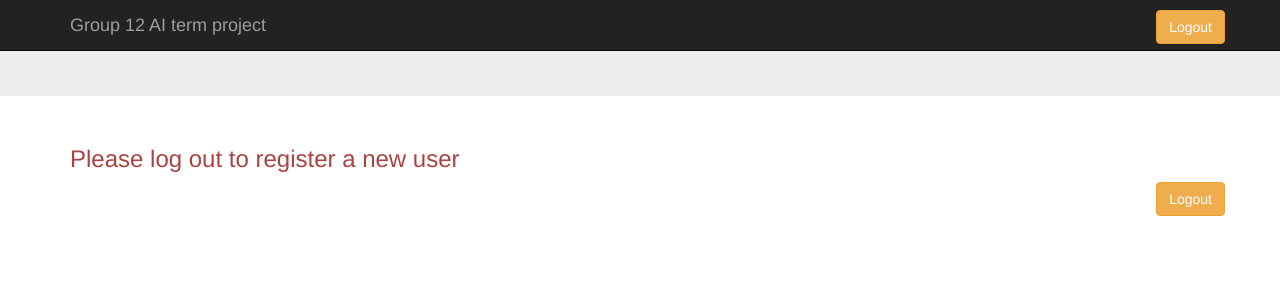
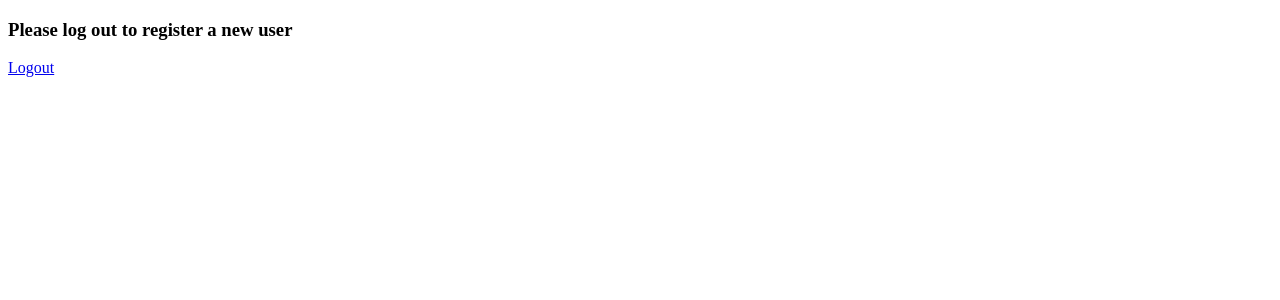
Before and after one commit to garcianavalon/NexToU, a Django app: template templates/registration/registration_form.html in a window 1280 px wide. Shown: the top 300 px of the page. Run offline with Django 3.2, Linux system fonts and the light colour scheme; the template is opened without the code that fills it, so the values that code supplies are empty; the visitor is signed in with stand-in values (Sample User, id 1); some libraries are stand-ins or nearby versions.

Commit message:
Fixed templates
very basic html templates for now

```diff
--- a/templates/base.html
+++ b/templates/base.html
@@ -1,66 +1,22 @@
 <!DOCTYPE html>
 <html lang="en">
   <head>
-    {% load static from staticfiles %}
     <meta charset="utf-8">
     <meta http-equiv="X-UA-Compatible" content="IE=edge">
     <meta name="viewport" content="width=device-width, initial-scale=1.0">
     <meta name="description" content="">
     <meta name="author" content="">
 
-    <title>{% block title %}Anti-Partypooper{% endblock %}</title>
+    <title>{% block title %}NexToU{% endblock %}</title>
 
-    <!-- Bootstrap -->
-    <link href="{% static "css/bootstrap.min.css" %}" rel="stylesheet">
-
-    <!-- Custom styles for this template -->
 
   </head>
 
   <body>
 
-    <div class="navbar navbar-inverse navbar-fixed-top" role="navigation">
-      <div class="container">
-        <div class="navbar-header">
-          <button type="button" class="navbar-toggle" data-toggle="collapse" data-target=".navbar-collapse">
-            <span class="sr-only">Toggle navigation</span>
-            <span class="icon-bar"></span>
-            <span class="icon-bar"></span>
-            <span class="icon-bar"></span>
-          </button>
-          <a class="navbar-brand" href="#">{% block navbar-brand %}Group 12 AI term project{% endblock %}</a>
-        </div>
-        <div class="navbar-collapse collapse">
-          {% block user-form %}
-            <div class="form-group">
-              {% if user.is_authenticated %}
-                <p><a class="btn btn-warning navbar-right" href="{% url 'django.contrib.auth.views.logout' %}">Logout</a></p>
-              {% else %}
-                <p><a class="btn btn-success navbar-right" href="{% url 'django.contrib.auth.views.login' %}">Login</a></p>
-                <p><a class="btn btn-success navbar-right" href="{% url 'registration_register' %}">Register</a></p>
-              {% endif %}
-            </div>
-          {% endblock user-form %}
-        </div><!--/.navbar-collapse -->
-      </div>
-    </div>
-    <!-- Main jumbotron for a primary marketing message or call to action -->
-    <div class="jumbotron">
-      <div class="container">
-        {% block jumbotron-top %}
-        {% endblock jumbotron-top %}
-      </div>
-    </div>
-
     <div class="container">
-      {% block jumbotron-maincontainer %}
-      {% endblock jumbotron-maincontainer %}
+      {% block container %}
+      {% endblock container %}
     </div> <!-- /container -->
-
-    <!-- Bootstrap core JavaScript
-    ================================================== -->
-    <!-- Placed at the end of the document so the pages load faster -->
-    <script src="https://code.jquery.com/jquery-1.10.2.min.js"></script>
-    <script src="{% static "js/bootstrap.min.js" %}"></script>
   </body>
 </html>
--- a/templates/registration/login.html
+++ b/templates/registration/login.html
@@ -1,5 +1,5 @@
 {% extends "base.html" %}
-
+{% block title %}Login{% endblock %}
 {% block container %}
 
     {% if form.errors %}
@@ -15,7 +15,7 @@
         </div>
         {% endfor %}
         <input type="submit" value="Login" class="btn btn-success"/>
-        <input type="hidden" name="next" value="{% url 'events:index' %}" />
+        <input type="hidden" name="next" value="" />
     </form>
 
 {% endblock container %}
--- a/templates/registration/registration_form.html
+++ b/templates/registration/registration_form.html
@@ -1,7 +1,7 @@
 {% extends "base.html" %}
 {% block title %}Register{% endblock %}
 
-{% block jumbotron-maincontainer %}
+{% block container %}
 
     {% if form.errors %}
         <h3 class="text-danger">
@@ -23,4 +23,4 @@
             <input type="submit" value="Register" class="btn btn-success"/>
         </form>
     {% endif %}
-{% endblock jumbotron-maincontainer %}
+{% endblock container %}
```
